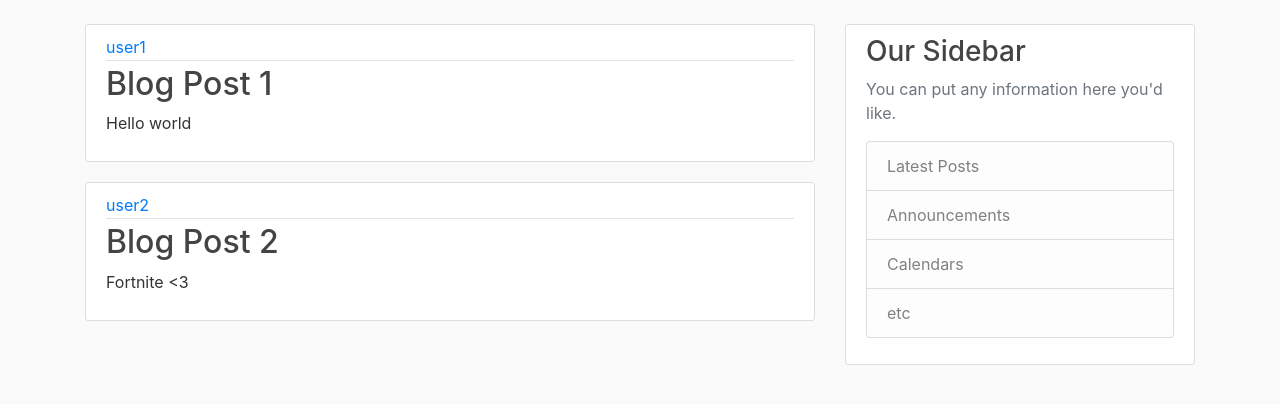
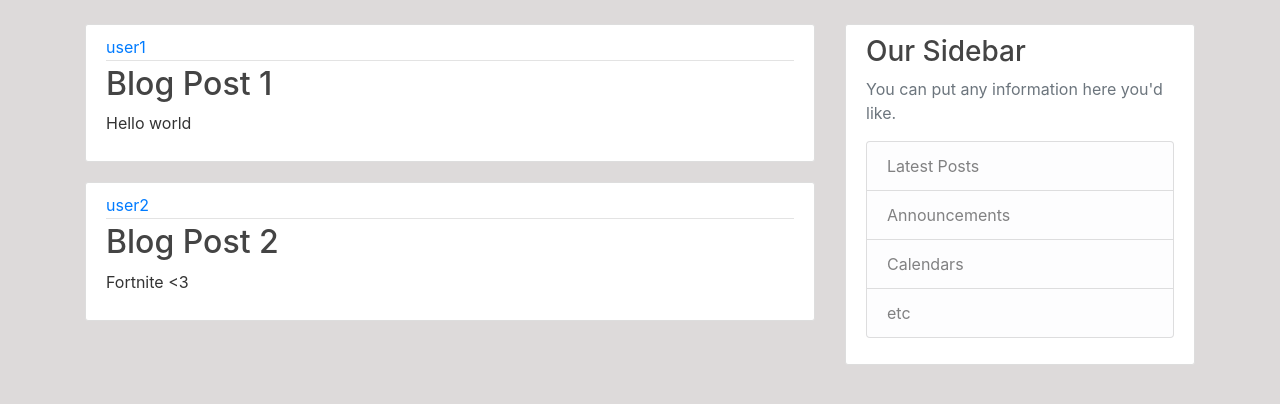
Before and after one commit to FeaR6077/Seminar_Rieder, a Django app: page / in a window 1280 px wide. Shown: the part 56-460 px from the top of the page. Run offline with Django 3.2, Linux system fonts and the light colour scheme; some libraries are stand-ins or nearby versions.

Commit message:
update
wie in der präsentation

```diff
--- a/blog/static/blog/main.css
+++ b/blog/static/blog/main.css
@@ -1,5 +1,5 @@
 body {
-    background: #fafafa;
+  background: #dddada;
   color: #333333;
   margin-top: 5rem;
 }
```
Lines whose indentation alone changed are shown as unchanged.
